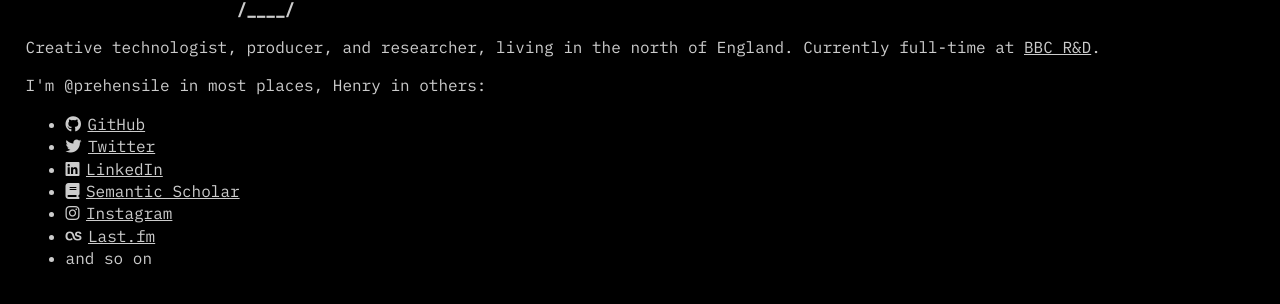
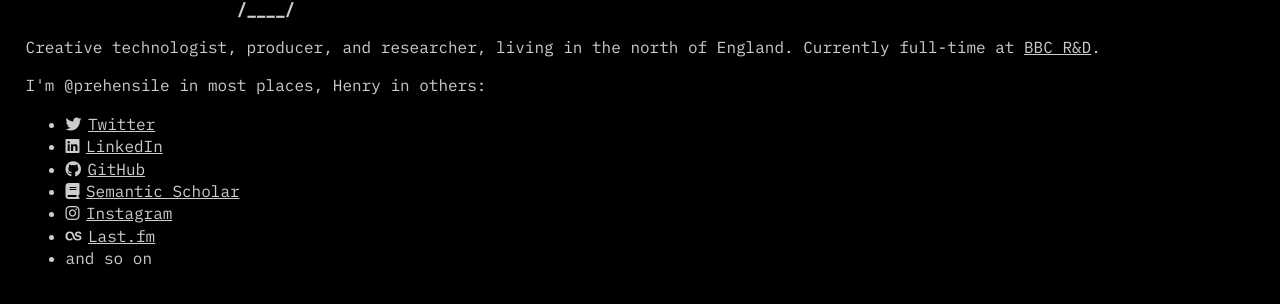
Before and after one commit to prehensile/prehensile.github.io, a Jekyll site: the page index.html, which Jekyll copies as it is, in a window 1280 px wide. Shown: the part 125-429 px from the top of the page. Built offline with Jekyll 4.4.1, drawn with Linux system fonts in a browser that asks for light colours; nearby versions of some CDN libraries.

Commit message:
reorder links

```diff
--- a/index.html
+++ b/index.html
@@ -41,9 +41,9 @@
     </p>
     <p> I'm @prehensile in most places, Henry in others:
         <ul>
-            <li><i class="fab fa-github"></i><a href="https://github.com/prehensile/">GitHub</a></li>
             <li><i class="fab fa-twitter"></i><a href="https://www.twitter.com/prehensile">Twitter</a></li>
             <li><i class="fab fa-linkedin"></i><a href="https://www.linkedin.com/in/henrycooke/">LinkedIn</a></li>
+            <li><i class="fab fa-github"></i><a href="https://github.com/prehensile/">GitHub</a></li>
             <li><i class="fas fa-book"></i><a href="https://www.semanticscholar.org/author/Henry-Cooke/46422799">Semantic Scholar</a></li>
             <li><i class="fab fa-instagram"></i><a href="https://www.instagram.com/prehensile/">Instagram</a></li>
             <li><i class="fab fa-lastfm"></i><a href="https://www.last.fm/user/prehensile">Last.fm</a></li>
```
